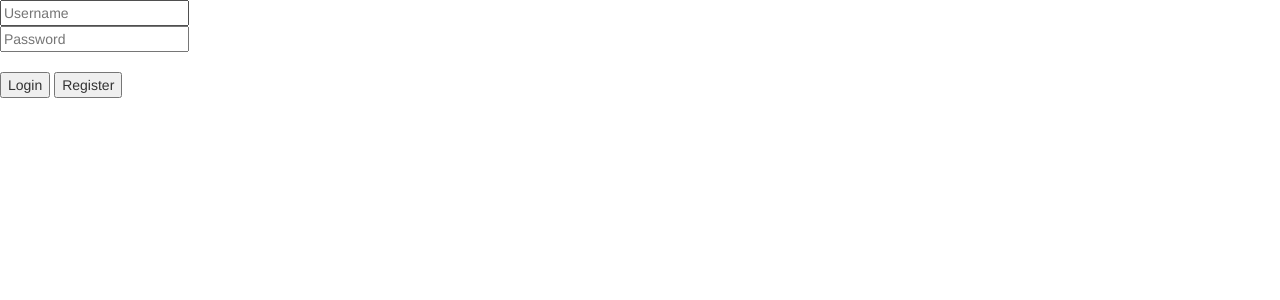
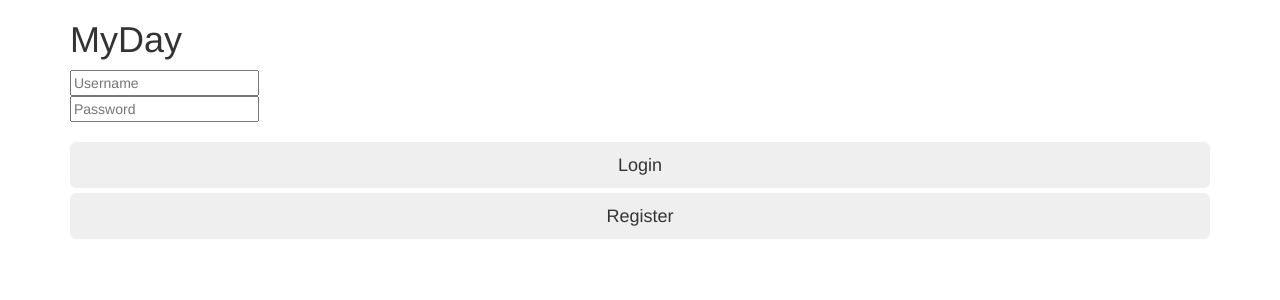
Before and after one commit to aliang8/TeamCANX_APIProject, a Flask app: page / in a window 1280 px wide. Shown: the top 300 px of the page. Run offline with Flask 2, Linux system fonts and the light colour scheme; parts of the project's set-up code (start-up, migrations or seed data) failed here and were passed over; some libraries are stand-ins or nearby versions.

Commit message:
Update home.html

```diff
--- a/templates/home.html
+++ b/templates/home.html
@@ -7,18 +7,25 @@
 </head>
 
 <body>
-
-    <div id="home-wrap">
-      {{message}}
-      <form action = "/authenticate/" method = "POST">
-	<input placeholder = "Username" type="text" name="user"><br>
-	<input placeholder = "Password" type="password" name="pass"><br>
-	<br>
-	<input type="submit" name = "login" value = "Login">
-	<input type="submit" name = "register" value = "Register">
-      </form>
+    <div class="container" id="home-wrap">
+      <div class="row">
+        <div class="col-xs-12">
+          <h1 id="brand">MyDay</h1>
+          {{message}}
+          <form action="/authenticate/" method="POST">
+            <input class="form-field" placeholder="Username" type="text" name="\
+user"><br>
+            <input class="form-field" placeholder="Password" type="password" na\
+me="pass"><br>
+            <br>
+            <input type="submit" name="login" value="Login" class="btn btn-defa\
+ult btn-lg btn-block btn-trans">
+            <input type="submit" name="register" value="Register" class="btn bt\
+n-danger btn-lg btn-block btn-opaq">
+          </form>
+        </div>
+      </div>
     </div>
-
 
   <script src="https://ajax.googleapis.com/ajax/libs/jquery/1.12.4/jquery.min.js"></script>
   <script src="/static/js/bootstrap.min.js"></script>
```
